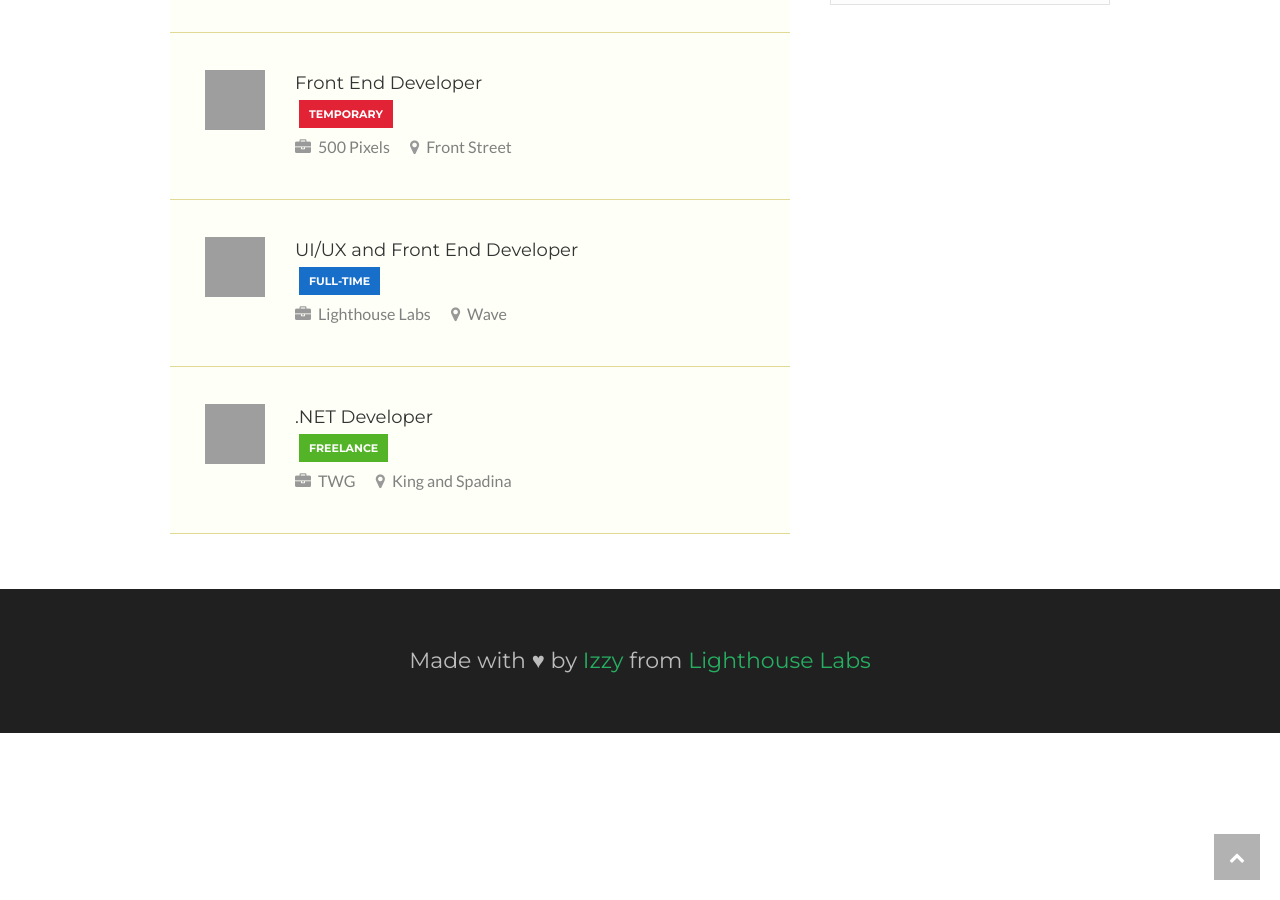
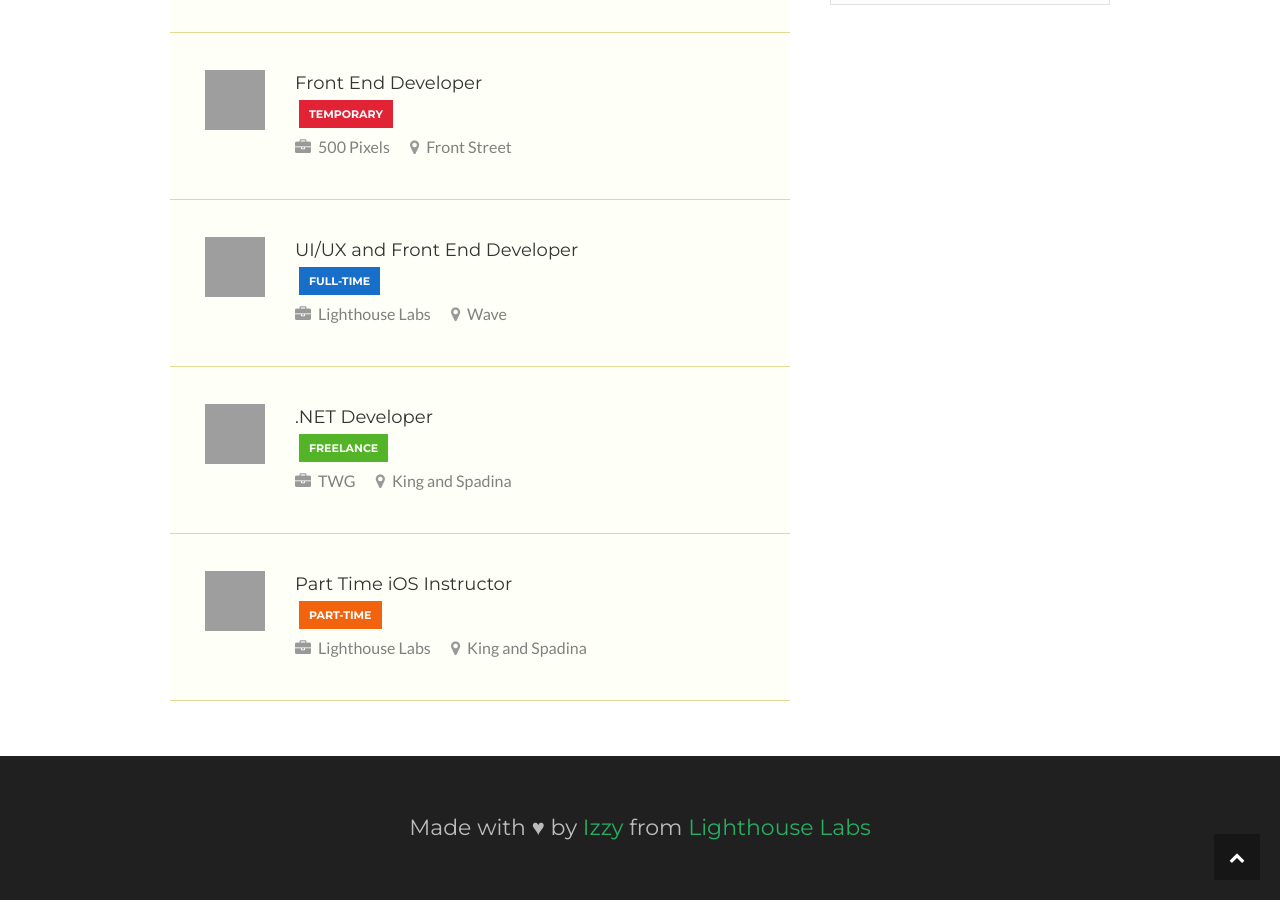
Before and after one commit to izzydoesizzy/todevjobs, a Jekyll site: the page built from index.html, in a window 1280 px wide and 900 px high, scrolled down 1187 px. Built offline with Jekyll 4.4.1, drawn with Linux system fonts in a browser that asks for light colours; grey boxes are pictures that could not be loaded.

Commit message:
Added Lighthouse Labs job

```diff
--- a/_data/jobs.yml
+++ b/_data/jobs.yml
@@ -39,3 +39,10 @@
   company: "TWG"
   location: King and Spadina
   joblink: http://www.google.ca
+
+- title: Part Time iOS Instructor
+  duration: Part-Time
+  imagelink: https://pbs.twimg.com/profile_images/378800000328970347/40e96c650dad499b060a4f24ddc68c6e_400x400.png
+  company: "Lighthouse Labs"
+  location: King and Spadina
+  joblink: http://www.google.ca
```
